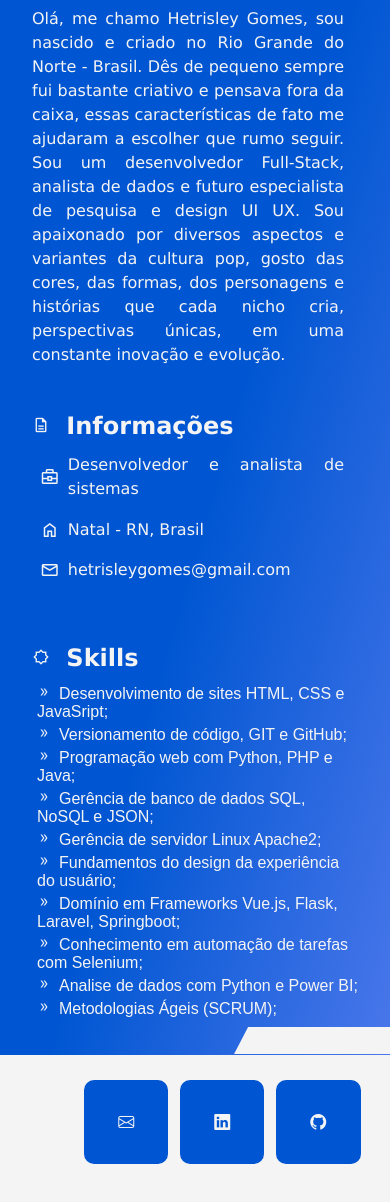
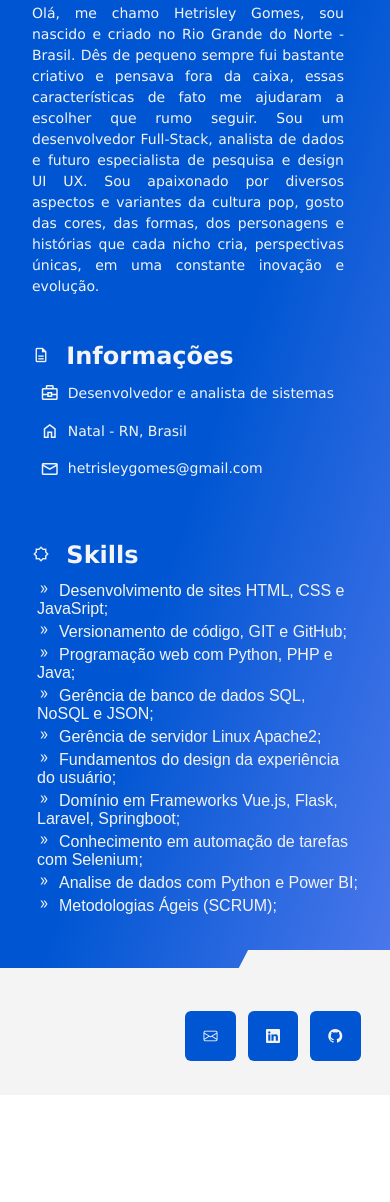
Before and after one commit to HetrisleyGomes/hetrisleygomes.github.io, a plain HTML site: page sobre.html in a window 390 px wide. Shown: the part 118-1320 px from the top of the page. After the commit the page ends 1213 px from the top, so only its background shows below. Drawn offline with nearby package versions, Linux system fonts and the light colour scheme.

Commit message:
fix: Correções na responsividade do site

```diff
--- a/assets/styles/extra-content.css
+++ b/assets/styles/extra-content.css
@@ -1,6 +1,13 @@
 @media (max-width: 480px) {
+    :root{
+        --text-size: 14px;
+    }
     .menu {
-        gap: 1vw;
+        gap: 0;
+        & li {
+            margin-left: 5px;
+            flex-grow: 1;
+        }
     }
     main {
         min-height: calc(100vh - 21vh);
@@ -15,6 +22,9 @@
     }
     .nome-main {
         font-size: 24px;
+    }
+    .nome-navbar {
+        font-size: 18px;
     }
     .title-main {
         font-size: 1.5rem;
@@ -35,7 +45,7 @@
         background-color: var(--text-light);
         position: absolute;
         right: 0;
-        top: -5vh;
+        top: -4vh;
         margin: 0;
         transform: perspective(300px) rotateX(45deg); /* transforma o elemento em um trapézio */
         transform-origin: right bottom;
@@ -60,14 +70,12 @@
             margin: 1.5vh 0;
         }
     }
+    footer {
+        margin-top: 2vh;
+        height: 15vh;
+    }
     footer > .links {
-        margin: 3vh;
-        margin-right: 5vw;
-    }
-    .link-box {
-        width: 10vh;
-        height: 10vh;
-        border-radius: 10px;
+        margin: 5vh 5vw 0 0;
     }
 
     /* PROJECTS */
--- a/assets/styles/main-content.css
+++ b/assets/styles/main-content.css
@@ -11,9 +11,20 @@
     --dark-2: #222;
     --text-dark: #000;
     --text-light: #f4f4f4;
-    --scroll-color: #777;
+    --scroll-color: #ccc;
     --text-size: 16px;
     --gradient: linear-gradient(to bottom right, var(--main-color) 50%, var(--main-color-2));
+}
+::-webkit-scrollbar{
+    width: 10px;
+    border-radius: 25px;
+}
+::-webkit-scrollbar-track{
+    background-color: #0005;
+}
+::-webkit-scrollbar-thumb{
+    background: var(--scroll-color);
+    border-radius: 30px;
 }
 html {
     scroll-behavior: smooth;
@@ -41,6 +52,7 @@ body {
 /* NAV */
 .menu {
     display: flex;
+    flex-wrap: nowrap;
     gap: 5vw;
 }
 .menu li {
@@ -128,7 +140,7 @@ footer > .links {
 }
 .link-box {
     background-color: var(--main-color);
-    width: 8vh;
+    width: 8vw;
     height: 8vh;
     border-radius: 8px;
     color: var(--text-light);
```
